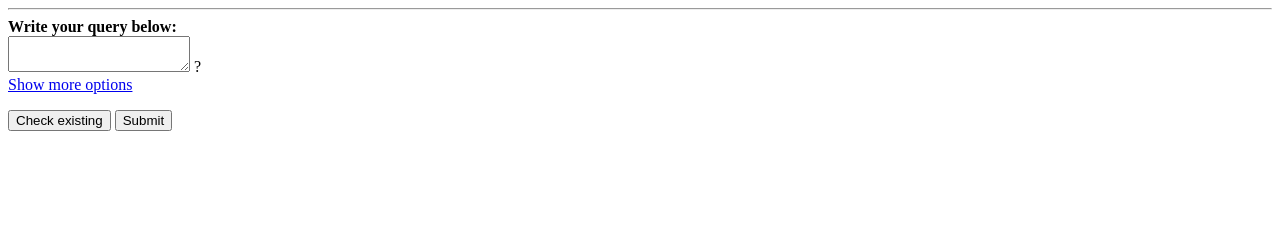
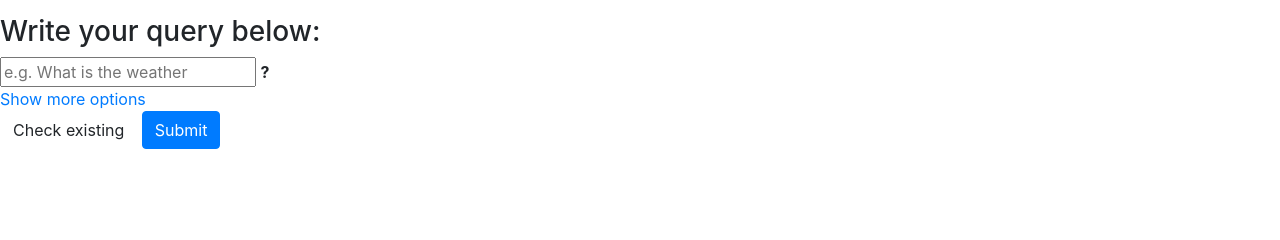
Before and after one commit to cmusatyalab/quiltview, a Django app: template quiltview_service/quiltview/templates/quiltview/query.html in a window 1280 px wide. Shown: the part 498-738 px from the top of the page. Run offline with Django 3.2, Linux system fonts and the light colour scheme; the template is opened without the code that fills it, so the values that code supplies are empty, except form fields; tables that the repository leaves empty hold one stand-in row (values such as "Sample post"); form fields are guessed from the names that the template uses; parts of the project's set-up code (start-up, migrations or seed data) failed here and were passed over; some libraries are stand-ins or nearby versions.

Commit message:
Make the size of the input box of query larger

```diff
--- a/quiltview_service/quiltview/templates/quiltview/query.html
+++ b/quiltview_service/quiltview/templates/quiltview/query.html
@@ -95,13 +95,11 @@
     <hr>
     <form action="/query/" enctype="multipart/form-data" method="post" onsubmit="read_map()">
     {% csrf_token %}
-    <div class="row-fluid">
-      <div class="span3">
-        <b>Write your query below: </b>
-      </div>
-    </div>
+    <h3>Write your query below: </h3>
     <div class="fieldWrapper">
-      {{ form.query_content }} ?
+      <input type="text" class="input-xxlarge" name="query_content" placeholder="e.g. What is the weather">
+      <!-- {{ form.query_content }} -->
+      <b>?</b>
     </div>
     <div class="fieldWrapper" id='opt1'>
       <b>Timeout: </b> {{ form.time_out_n }} {{ form.time_out_unit }}
```
